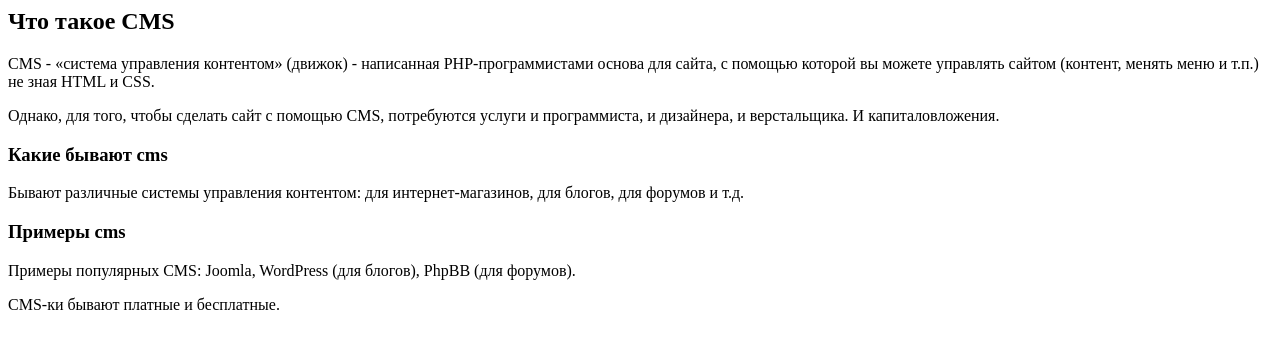
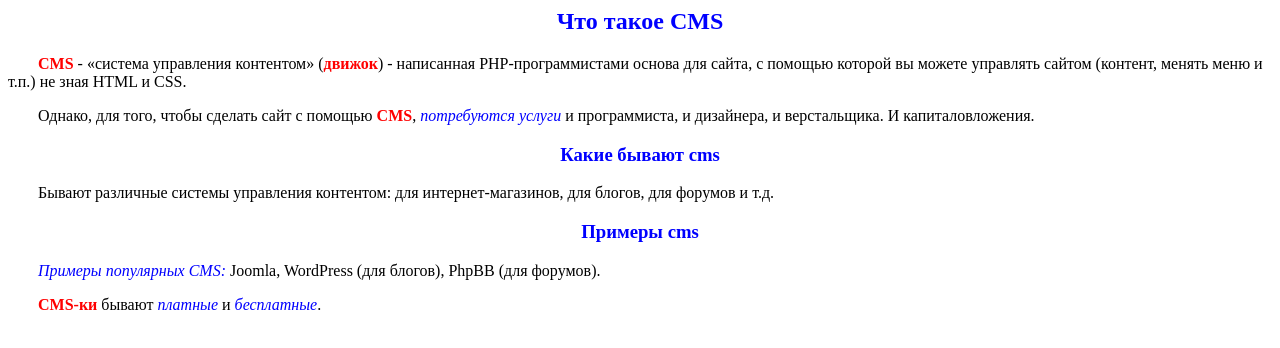
Before and after one commit to Annanasiks/my-project, a plain HTML site: page index5.html in a window 1280 px wide. Drawn offline with Linux system fonts and the light colour scheme.

Commit message:
Выполнила первую часть 5 задания

```diff
--- a/index5.html
+++ b/index5.html
@@ -1,15 +1,21 @@
 <html>
     <head>
-
+        <style>
+            h2{color: blue; text-align: center;}
+            h3{color: blue; text-align: center;}
+            b{color: red;}
+            i{color: blue;}
+            p{text-indent: 30px;}
+        </style>
     </head>
     <body>
         <h2>Что такое CMS</h2>
-        <p>CMS - «система управления контентом» (движок) - написанная PHP-программистами основа для сайта, с помощью которой вы можете управлять сайтом (контент, менять меню и т.п.) не зная HTML и CSS.</p>
-        <p>Однако, для того, чтобы сделать сайт с помощью CMS, потребуются услуги и программиста, и дизайнера, и верстальщика. И капиталовложения.</p>
+        <p><b>CMS</b> - «система управления контентом» (<b>движок</b>) - написанная PHP-программистами основа для сайта, с помощью которой вы можете управлять сайтом (контент, менять меню и т.п.) не зная HTML и CSS.</p>
+        <p>Однако, для того, чтобы сделать сайт с помощью <b>CMS</b>, <i>потребуются услуги</i> и программиста, и дизайнера, и верстальщика. И капиталовложения.</p>
         <h3>Какие бывают cms</h3>
         <p>Бывают различные системы управления контентом: для интернет-магазинов, для блогов, для форумов и т.д.</p>
         <h3>Примеры cms</h3>
-        <p>Примеры популярных CMS: Joomla, WordPress (для блогов), PhpBB (для форумов).</p>
-        <p>CMS-ки бывают платные и бесплатные.</p>
+        <p><i>Примеры популярных CMS:</i> Joomla, WordPress (для блогов), PhpBB (для форумов).</p>
+        <p><b>CMS-ки</b> бывают <i>платные</i> и <i>бесплатные</i>.</p>
     </body>
 </html>
```
